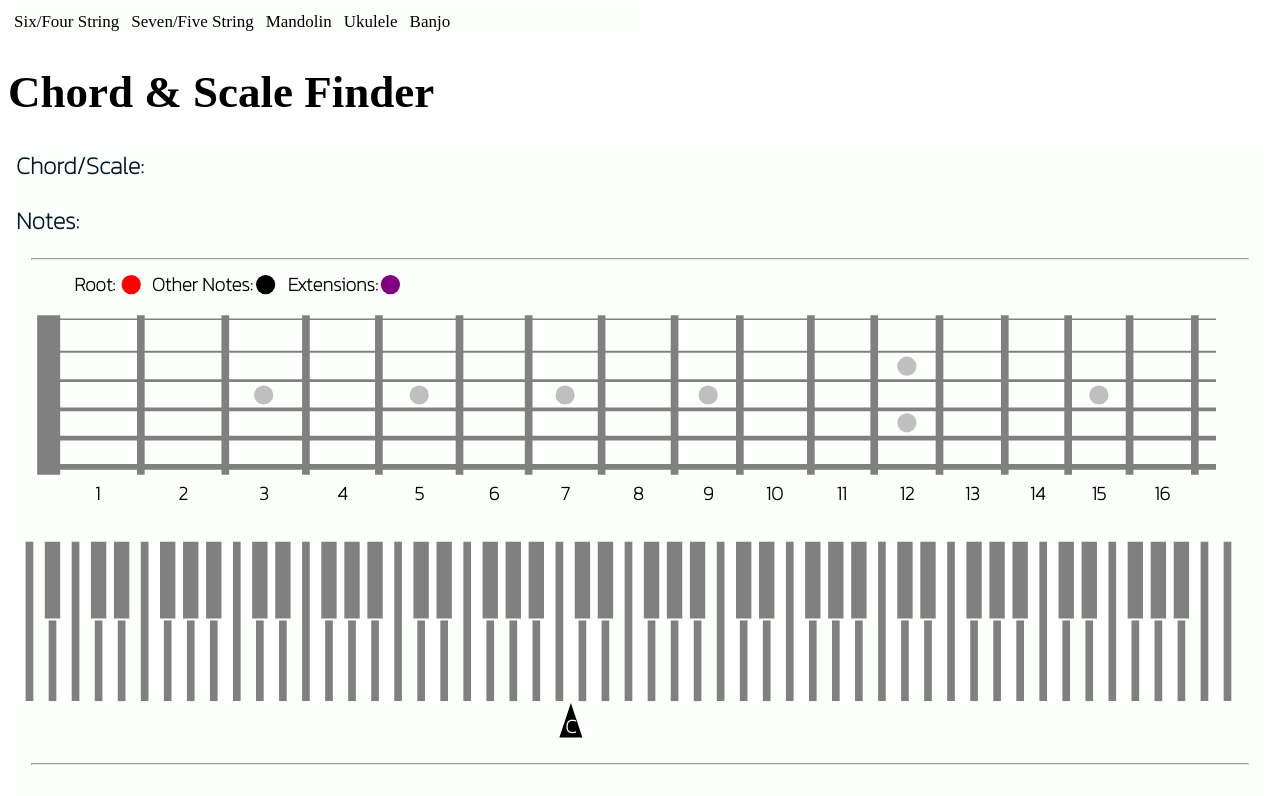
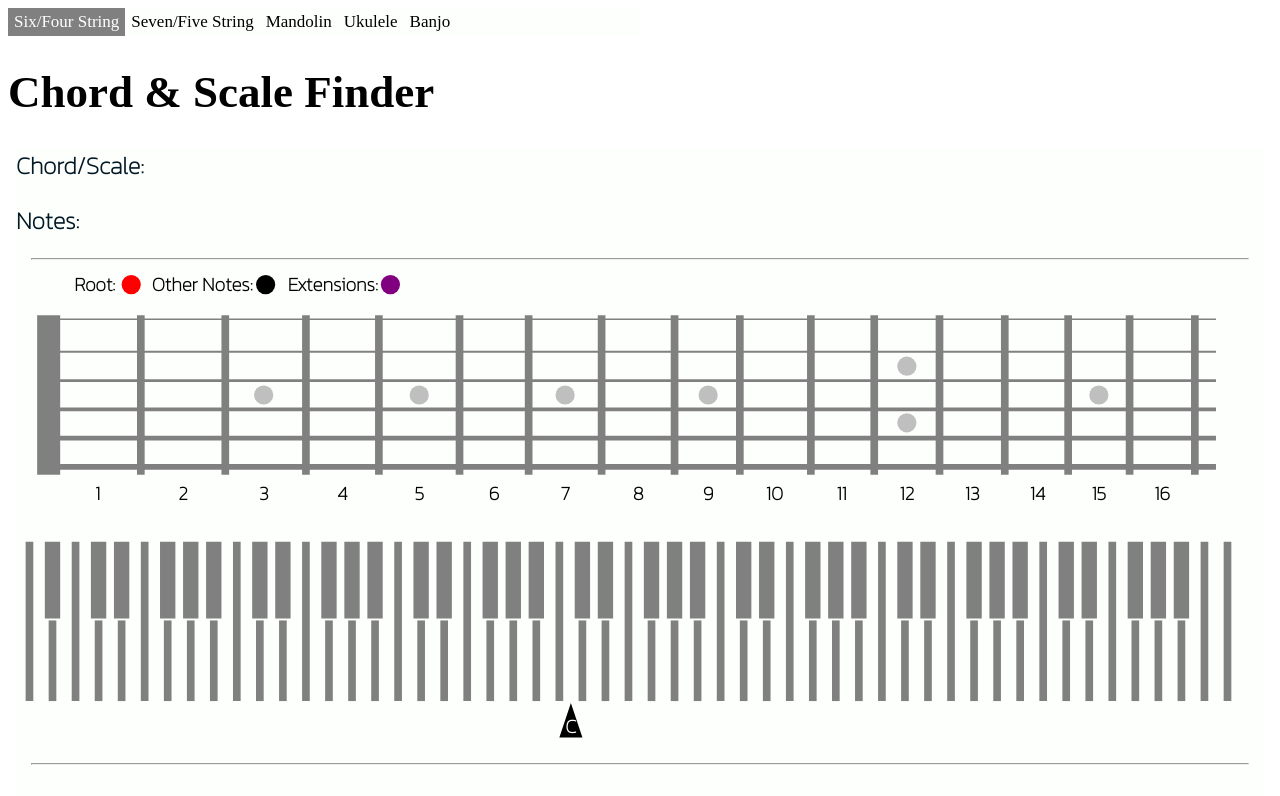
Before and after one commit to MarlonChance/ChordScaleGenerator, a SvelteKit app: page / in a window 1280 px wide. Shown: the top 796 px of the page. Built offline with nearby package versions, Linux system fonts and the light colour scheme.

Commit message:
Added active nav

```diff
--- a/src/routes/+layout.svelte
+++ b/src/routes/+layout.svelte
@@ -1,12 +1,20 @@
-<nav>
-    <a href="/">Six/Four String</a>
-    <a href="/Seven-Five">Seven/Five String</a>
-    <a href="/Mandolin">Mandolin</a>
-    <a href="/Ukulele">Ukulele</a>
-    <a href="/Banjo">Banjo</a>
-  </nav>
-  <h1>Chord & Scale Finder</h1>
-  <slot></slot>
+<script lang="ts">
+    import { page } from '$app/stores';
+    let path: string;
+
+    $: path = $page.url.pathname;
+
+</script>
+
+<nav id="myNAV">
+    <a class={path === '/' ? 'active' : ''} href="/">Six/Four String</a>
+    <a class={path === '/Seven-Five' ? 'active' : ''} href="/Seven-Five">Seven/Five String</a>
+    <a class={path === '/Mandolin' ? 'active' : ''} href="/Mandolin">Mandolin</a>
+    <a class={path === '/Ukulele' ? 'active' : ''} href="/Ukulele">Ukulele</a>
+    <a class={path === '/Banjo' ? 'active' : ''} href="/Banjo">Banjo</a>
+</nav>
+<h1>Chord & Scale Finder</h1>
+<slot></slot>
 
 <style>
   h1 {
@@ -35,4 +43,8 @@
     background-color: #9DBEBB;
     color: black;
   }
+  nav a.active {
+  background-color: grey;
+  color: white;
+}
 </style>
```
Also changed, not shown: 1 other file (tests, documents, lock files or other folders).
